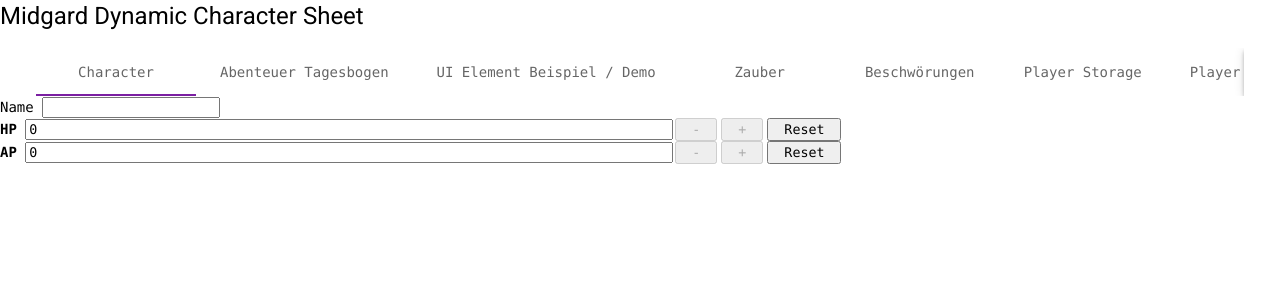
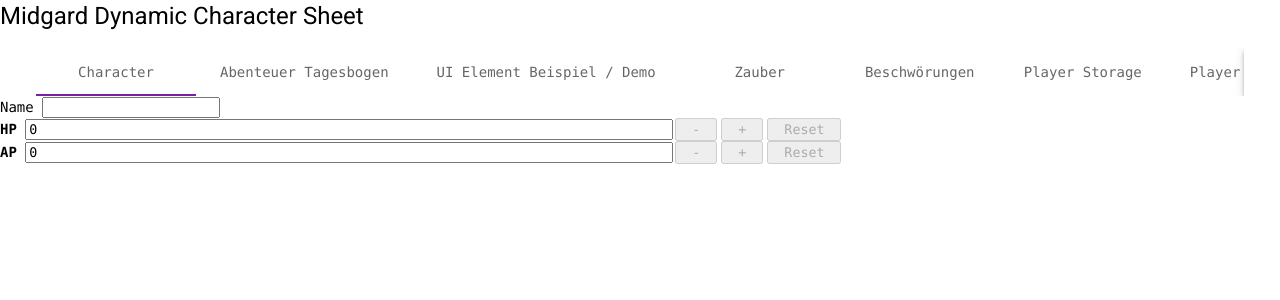
Before and after one commit to hummigbird1/MidgardDynamicCharacterSheet, an Angular app: page / in a window 1280 px wide. Shown: the top 300 px of the page. Built offline with nearby package versions, Linux system fonts and the light colour scheme.

Commit message:
Improve Numeric Value Handler Component by - making base, min and max values optional - improving reset handling

```diff
--- a/src/app/components/numeric-value-handler/numeric-value-handler.component.html
+++ b/src/app/components/numeric-value-handler/numeric-value-handler.component.html
@@ -8,5 +8,5 @@
 <span class="buttonContainer">
     <button (click)="countDown()" [disabled]="!canCountDown || !isValid">-</button>
     <button (click)="countUp()" [disabled]="!canCountUp || !isValid">+</button>
-    <button *ngIf='showReset' (click)="resetValue()">Reset</button>
+    <button *ngIf='showReset' (click)="resetValue()" [disabled]="!canReset">Reset</button>
 </span>
--- a/src/app/components/numeric-value-handler/numeric-value-handler.component.ts
+++ b/src/app/components/numeric-value-handler/numeric-value-handler.component.ts
@@ -11,9 +11,9 @@
   @Input() label: string = '';
   _currentValue: number = 0;
   currentText: string = '0';
-  @Input() minValue: number = 0;
-  @Input() maxValue: number = 0;
-  @Input() baseValue: number = 0;
+  @Input() minValue: number | undefined;
+  @Input() maxValue: number | undefined;
+  @Input() baseValue: number | undefined;
   @Input() showReset: boolean = true;
   @Output() currentValueChange = new EventEmitter<number>();
   currentTextChange = new EventEmitter<string>();
@@ -67,11 +67,23 @@
   }
 
   get canCountUp() {
+    if(this.maxValue === undefined){
+      return true;
+    }
     return this.currentValue < this.maxValue;
   }
 
   get canCountDown() {
+    if(this.minValue === undefined){
+      return true;
+    }
     return this.currentValue > this.minValue;
+  }
+
+  get canReset() {
+    return (this.baseValue !== undefined && this.baseValue != this.currentValue)
+    || this.projectingValue
+    || !this.isValid;
   }
 
   // TODO MaxWert muss überschreibbar werden wenn man z.B. im Level Up Modus ist
@@ -88,17 +100,30 @@
   }
 
   resetValue() {
-    if (this.isValid) {
-      this.currentValue = this.baseValue;
+    if(!this.canReset) {
+      return;
     }
-    else {
+
+    if(this.projectingValue || !this.isValid) {
       // Restore last valid value by passing it through the public property setter
       this.currentValue = this._currentValue;
     }
+    else if(this.isValid && this.baseValue !== undefined) {
+      this.currentValue = this.baseValue;
+    }
+    this.projectingValue = false;
   }
 
   private isNumberWithinRange(val: number): boolean {
-    return val >= this.minValue && val <= this.maxValue;
+    let isMinValid = true;
+    let isMaxValid = true;
+    if(this.maxValue !== undefined) {
+      isMaxValid = val <= this.maxValue;
+    }
+    if(this.minValue !== undefined){
+      isMinValid = val >= this.minValue;
+    }
+    return isMinValid && isMaxValid;
   }
 
   private canEvaluatableToNumber(text: string): CheckEvaluatableToNumberResult {
```
